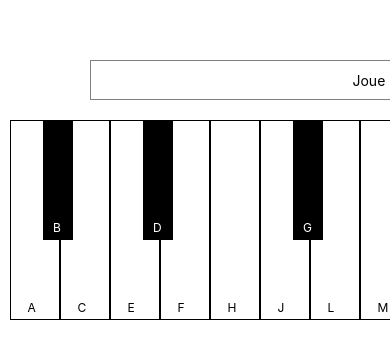
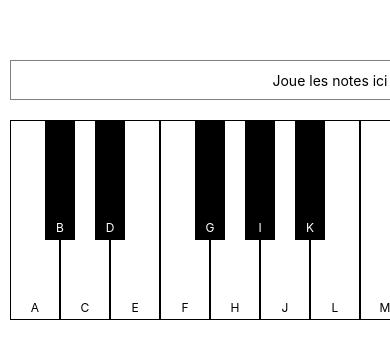
Before and after one commit to JJRimbax/piano-conv, a React Native app: screen / in a window 390 px wide. Shown: the part 232-590 px from the top of the page. Built offline with nearby package versions, Linux system fonts and the light colour scheme.

Commit message:
fixed but lot of thing to do

```diff
--- a/App.js
+++ b/App.js
@@ -1,82 +1,181 @@
 import React, { useState } from 'react';
-import { View, Text, TouchableOpacity, StyleSheet, TextInput, ScrollView } from 'react-native';
+import { View, Text, StyleSheet, TextInput, ScrollView, PanResponder } from 'react-native';
 import { Audio } from 'expo-av';
 import { Svg, Rect } from 'react-native-svg';
 
-// Dimensions des touches ajustées
+// Importation des fichiers audio
+import C_mp3 from './assets/notes/C.mp3';
+import Csharp_mp3 from './assets/notes/Csharp.mp3';
+import D_mp3 from './assets/notes/D.mp3';
+import Dsharp_mp3 from './assets/notes/Dsharp.mp3';
+import E_mp3 from './assets/notes/E.mp3';
+import F_mp3 from './assets/notes/F.mp3';
+import Fsharp_mp3 from './assets/notes/Fsharp.mp3';
+import G_mp3 from './assets/notes/G.mp3';
+import Gsharp_mp3 from './assets/notes/Gsharp.mp3';
+import A_mp3 from './assets/notes/A.mp3';
+import Asharp_mp3 from './assets/notes/Asharp.mp3';
+import B_mp3 from './assets/notes/B.mp3';
+import C2_mp3 from './assets/notes/C2.mp3';
+import Csharp2_mp3 from './assets/notes/Csharp2.mp3';
+import D2_mp3 from './assets/notes/D2.mp3';
+import Dsharp2_mp3 from './assets/notes/Dsharp2.mp3';
+import E2_mp3 from './assets/notes/E2.mp3';
+import F2_mp3 from './assets/notes/F2.mp3';
+import Fsharp2_mp3 from './assets/notes/Fsharp2.mp3';
+import G2_mp3 from './assets/notes/G2.mp3';
+import Gsharp2_mp3 from './assets/notes/Gsharp2.mp3';
+import A2_mp3 from './assets/notes/A2.mp3';
+import Asharp2_mp3 from './assets/notes/Asharp2.mp3';
+import B2_mp3 from './assets/notes/B2.mp3';
+import C3_mp3 from './assets/notes/C3.mp3';
+import Csharp3_mp3 from './assets/notes/Csharp3.mp3';
+import D3_mp3 from './assets/notes/D3.mp3';
+
+// Dimensions des touches
 const WHITE_KEY_WIDTH = 50;
 const WHITE_KEY_HEIGHT = 200;
 const BLACK_KEY_WIDTH = 30;
 const BLACK_KEY_HEIGHT = 120;
 
-// Notes associées aux fichiers et aux lettres
-const notes = [
-  { letter: 'A', note: 'C', file: require('./assets/notes/C.mp3'), isBlack: false },
-  { letter: 'B', note: 'C#', file: require('./assets/notes/Csharp.mp3'), isBlack: true },
-  { letter: 'C', note: 'D', file: require('./assets/notes/D.mp3'), isBlack: false },
-  { letter: 'D', note: 'D#', file: require('./assets/notes/Dsharp.mp3'), isBlack: true },
-  { letter: 'E', note: 'E', file: require('./assets/notes/E.mp3'), isBlack: false },
-  { letter: 'F', note: 'F', file: require('./assets/notes/F.mp3'), isBlack: false },
-  { letter: 'G', note: 'F#', file: require('./assets/notes/Fsharp.mp3'), isBlack: true },
-  { letter: 'H', note: 'G', file: require('./assets/notes/G.mp3'), isBlack: false },
-  { letter: 'I', note: 'G#', file: require('./assets/notes/Gsharp.mp3'), isBlack: true },
-  { letter: 'J', note: 'A', file: require('./assets/notes/A.mp3'), isBlack: false },
-  { letter: 'K', note: 'A#', file: require('./assets/notes/Asharp.mp3'), isBlack: true },
-  { letter: 'L', note: 'B', file: require('./assets/notes/B.mp3'), isBlack: false },
-  { letter: 'M', note: 'C2', file: require('./assets/notes/C2.mp3'), isBlack: false },
-  { letter: 'N', note: 'C#2', file: require('./assets/notes/Csharp2.mp3'), isBlack: true },
-  { letter: 'O', note: 'D2', file: require('./assets/notes/D2.mp3'), isBlack: false },
-  { letter: 'P', note: 'D#2', file: require('./assets/notes/Dsharp2.mp3'), isBlack: true },
-  { letter: 'Q', note: 'E2', file: require('./assets/notes/E2.mp3'), isBlack: false },
-  { letter: 'R', note: 'F2', file: require('./assets/notes/F2.mp3'), isBlack: false },
-  { letter: 'S', note: 'F#2', file: require('./assets/notes/Fsharp2.mp3'), isBlack: true },
-  { letter: 'T', note: 'G2', file: require('./assets/notes/G2.mp3'), isBlack: false },
-  { letter: 'U', note: 'G#2', file: require('./assets/notes/Gsharp2.mp3'), isBlack: true },
-  { letter: 'V', note: 'A2', file: require('./assets/notes/A2.mp3'), isBlack: false },
-  { letter: 'W', note: 'A#2', file: require('./assets/notes/Asharp2.mp3'), isBlack: true },
-  { letter: 'X', note: 'B2', file: require('./assets/notes/B2.mp3'), isBlack: false },
-  { letter: 'Y', note: 'C3', file: require('./assets/notes/C3.mp3'), isBlack: false },
-  { letter: 'Z', note: 'C#3', file: require('./assets/notes/Csharp3.mp3'), isBlack: true },
-  { letter: ' ', note: 'D3', file: require('./assets/notes/D3.mp3'), isBlack: false }, // Touche espace
+// Données combinées des touches avec lettres de A à Z
+const keysData = [
+  { letter: 'A', note: 'C', file: C_mp3, type: 'white', index: 0 },
+  { letter: 'B', note: 'C#', file: Csharp_mp3, type: 'black', whiteIndex: 0 },
+  { letter: 'C', note: 'D', file: D_mp3, type: 'white', index: 1 },
+  { letter: 'D', note: 'D#', file: Dsharp_mp3, type: 'black', whiteIndex: 1 },
+  { letter: 'E', note: 'E', file: E_mp3, type: 'white', index: 2 },
+  { letter: 'F', note: 'F', file: F_mp3, type: 'white', index: 3 },
+  { letter: 'G', note: 'F#', file: Fsharp_mp3, type: 'black', whiteIndex: 3 },
+  { letter: 'H', note: 'G', file: G_mp3, type: 'white', index: 4 },
+  { letter: 'I', note: 'G#', file: Gsharp_mp3, type: 'black', whiteIndex: 4 },
+  { letter: 'J', note: 'A', file: A_mp3, type: 'white', index: 5 },
+  { letter: 'K', note: 'A#', file: Asharp_mp3, type: 'black', whiteIndex: 5 },
+  { letter: 'L', note: 'B', file: B_mp3, type: 'white', index: 6 },
+  { letter: 'M', note: 'C2', file: C2_mp3, type: 'white', index: 7 },
+  { letter: 'N', note: 'C#2', file: Csharp2_mp3, type: 'black', whiteIndex: 7 },
+  { letter: 'O', note: 'D2', file: D2_mp3, type: 'white', index: 8 },
+  { letter: 'P', note: 'D#2', file: Dsharp2_mp3, type: 'black', whiteIndex: 8 },
+  { letter: 'Q', note: 'E2', file: E2_mp3, type: 'white', index: 9 },
+  { letter: 'R', note: 'F2', file: F2_mp3, type: 'white', index: 10 },
+  { letter: 'S', note: 'F#2', file: Fsharp2_mp3, type: 'black', whiteIndex: 10 },
+  { letter: 'T', note: 'G2', file: G2_mp3, type: 'white', index: 11 },
+  { letter: 'U', note: 'G#2', file: Gsharp2_mp3, type: 'black', whiteIndex: 11 },
+  { letter: 'V', note: 'A2', file: A2_mp3, type: 'white', index: 12 },
+  { letter: 'W', note: 'A#2', file: Asharp2_mp3, type: 'black', whiteIndex: 12 },
+  { letter: 'X', note: 'B2', file: B2_mp3, type: 'white', index: 13 },
+  { letter: 'Y', note: 'C3', file: C3_mp3, type: 'white', index: 14 },
+  { letter: 'Z', note: 'C#3', file: Csharp3_mp3, type: 'black', whiteIndex: 14 },
+  { letter: ' ', note: 'D3', file: D3_mp3, type: 'white', index: 15 }, // Espace pour la dernière touche
 ];
 
-// Indices des touches noires dans une octave
-const blackKeyPositions = [1, 3, 6, 8, 10];
-
 export default function App() {
-  const [text, setText] = useState(''); // État pour le TextInput
+  const [text, setText] = useState('');
+  const [pianoLayout, setPianoLayout] = useState(null);
 
   // Fonction pour jouer une note
   const playNote = async (file, letter) => {
     if (file) {
-      const soundObject = new Audio.Sound();
+      const { sound } = await Audio.Sound.createAsync(file);
       try {
-        await soundObject.loadAsync(file);
-        await soundObject.playAsync();
-        // Met à jour l'input avec la lettre associée
-        setText(prevText => prevText + letter);
+        await sound.playAsync();
+        setText((prevText) => prevText + letter);
       } catch (error) {
         console.error(error);
       }
     } else {
-      setText(prevText => prevText + letter); // Pour la touche espace
+      console.error('Fichier audio non défini pour la touche', letter);
     }
   };
 
+  // Créer un PanResponder pour gérer les événements tactiles
+  const panResponder = PanResponder.create({
+    onStartShouldSetPanResponder: () => true,
+    onPanResponderGrant: (evt) => {
+      if (!pianoLayout) {
+        // Si le piano n'a pas encore été mesuré, ne rien faire
+        return;
+      }
+
+      const touchX = evt.nativeEvent.pageX;
+      const touchY = evt.nativeEvent.pageY;
+
+      // Ajuster touchX et touchY par rapport à la position du piano
+      const adjustedX = touchX - pianoLayout.x;
+      const adjustedY = touchY - pianoLayout.y;
+
+      // Vérifier si une touche noire est pressée
+      const blackKeyPressed = keysData.find((key) => {
+        if (key.type === 'black') {
+          const keyLeft = (key.whiteIndex + 1) * WHITE_KEY_WIDTH - BLACK_KEY_WIDTH / 2;
+          const keyRight = keyLeft + BLACK_KEY_WIDTH;
           return (
-    <ScrollView horizontal={true} contentContainerStyle={styles.scrollContainer}>
+            adjustedX >= keyLeft &&
+            adjustedX <= keyRight &&
+            adjustedY >= 0 &&
+            adjustedY <= BLACK_KEY_HEIGHT
+          );
+        }
+        return false;
+      });
+
+      if (blackKeyPressed) {
+        playNote(blackKeyPressed.file, blackKeyPressed.letter);
+      } else {
+        // Vérifier quelle touche blanche est pressée
+        const whiteKeyPressed = keysData.find((key) => {
+          if (key.type === 'white') {
+            const keyLeft = key.index * WHITE_KEY_WIDTH;
+            const keyRight = keyLeft + WHITE_KEY_WIDTH;
+            return (
+              adjustedX >= keyLeft &&
+              adjustedX <= keyRight &&
+              adjustedY >= 0 &&
+              adjustedY <= WHITE_KEY_HEIGHT
+            );
+          }
+          return false;
+        });
+
+        if (whiteKeyPressed) {
+          playNote(whiteKeyPressed.file, whiteKeyPressed.letter);
+        }
+      }
+    },
+  });
+
+  return (
+    <ScrollView
+      horizontal={true}
+      contentContainerStyle={styles.scrollContainer}
+      scrollEnabled={true}
+    >
       <View style={styles.container}>
         <TextInput
           style={styles.input}
           value={text}
           placeholder="Joue les notes ici"
-          editable={false} // Non modifiable directement
+          editable={false}
         />
-        {/* Container des touches blanches */}
-        <View style={styles.pianoContainer}>
-          {notes.map((note, index) => (
-            !note.isBlack && (
-              <TouchableOpacity key={`white-${index}`} onPress={() => playNote(note.file, note.letter)}>
+        <View
+          style={styles.pianoContainer}
+          {...panResponder.panHandlers}
+          onLayout={(event) => {
+            const layout = event.nativeEvent.layout;
+            setPianoLayout({
+              x: layout.x,
+              y: layout.y,
+            });
+          }}
+        >
+          {/* Rendu des touches blanches */}
+          {keysData
+            .filter((key) => key.type === 'white')
+            .map((key) => (
+              <View
+                key={`white-${key.index}`}
+                style={[styles.whiteKey, { left: key.index * WHITE_KEY_WIDTH }]}
+              >
                 <Svg height={WHITE_KEY_HEIGHT} width={WHITE_KEY_WIDTH}>
                   <Rect
                     x="0"
@@ -88,24 +187,24 @@ export default function App() {
                     strokeWidth="2"
                   />
                 </Svg>
-                <Text style={styles.letter}>{note.letter}</Text>
-              </TouchableOpacity>
-            )
+                <Text style={styles.letter}>{key.letter}</Text>
+              </View>
             ))}
-        </View>
-        {/* Container des touches noires */}
-        <View style={styles.blackKeyContainer}>
-          {notes.map((note, index) => (
-            note.isBlack && blackKeyPositions.includes(index % 12) && (
+
+          {/* Rendu des touches noires */}
+          {keysData
+            .filter((key) => key.type === 'black')
+            .map((key) => (
               <View
-                key={`black-${index}`}
-                style={{
-                  ...styles.blackKey,
-                  // Ajuster la position des touches noires pour qu'elles soient rapprochées
-                  left: WHITE_KEY_WIDTH * (index - 0.35),
-                }}
+                key={`black-${key.whiteIndex}`}
+                style={[
+                  styles.blackKey,
+                  {
+                    left:
+                      (key.whiteIndex + 1) * WHITE_KEY_WIDTH - BLACK_KEY_WIDTH / 2,
+                  },
+                ]}
               >
-                <TouchableOpacity onPress={() => playNote(note.file, note.letter)}>
                 <Svg height={BLACK_KEY_HEIGHT} width={BLACK_KEY_WIDTH}>
                   <Rect
                     x="0"
@@ -115,10 +214,8 @@ export default function App() {
                     fill="black"
                   />
                 </Svg>
-                  <Text style={styles.blackLetter}>{note.letter}</Text>
-                </TouchableOpacity>
+                <Text style={styles.blackLetter}>{key.letter}</Text>
               </View>
-            )
             ))}
         </View>
       </View>
@@ -132,25 +229,26 @@ const styles = StyleSheet.create({
     alignItems: 'center',
   },
   container: {
-    flex: 1,
-    justifyContent: 'center',
-    alignItems: 'center',
     backgroundColor: '#fff',
     padding: 10,
   },
   pianoContainer: {
-    flexDirection: 'row',
-    alignItems: 'flex-end',
+    position: 'relative',
+    width: WHITE_KEY_WIDTH * keysData.filter((key) => key.type === 'white').length,
+    height: WHITE_KEY_HEIGHT,
   },
-  blackKeyContainer: {
+  whiteKey: {
     position: 'absolute',
-    left: 10,
-    top: 70, // Superposé en haut des touches blanches
-    flexDirection: 'row',
-    zIndex: 1,
+    width: WHITE_KEY_WIDTH,
+    height: WHITE_KEY_HEIGHT,
+    alignItems: 'center',
   },
   blackKey: {
     position: 'absolute',
+    width: BLACK_KEY_WIDTH,
+    height: BLACK_KEY_HEIGHT,
+    zIndex: 1,
+    alignItems: 'center',
   },
   input: {
     height: 40,
@@ -163,7 +261,6 @@ const styles = StyleSheet.create({
   letter: {
     position: 'absolute',
     bottom: 5,
-    left: '35%',
     fontSize: 12,
     color: 'black',
   },
@@ -171,7 +268,6 @@ const styles = StyleSheet.create({
     color: 'white',
     position: 'absolute',
     bottom: 5,
-    left: '35%',
     fontSize: 12,
   },
 });
```
Lines whose indentation alone changed are shown as unchanged.
